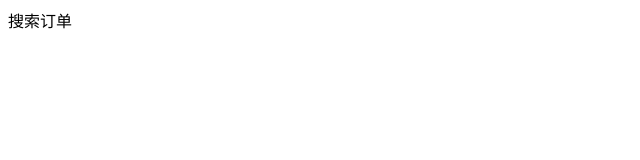
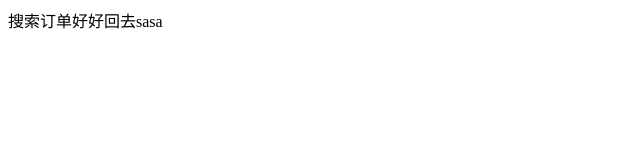
Before and after one commit to 1144lzy/gitTest, a plain HTML site: page index.html in a window 1280 px wide. Shown: the whole page, without its empty margins (0-640 px from the left). Drawn offline with Linux system fonts and the light colour scheme.

Commit message:
哈哈哈

```diff
--- a/index.html
+++ b/index.html
@@ -6,6 +6,6 @@
     <title>Document</title>
 </head>
 <body>
-    搜索订单
+    搜索订单好好回去sasa
 </body>
 </html>
```
Also changed, not shown: 1.txt (added).
